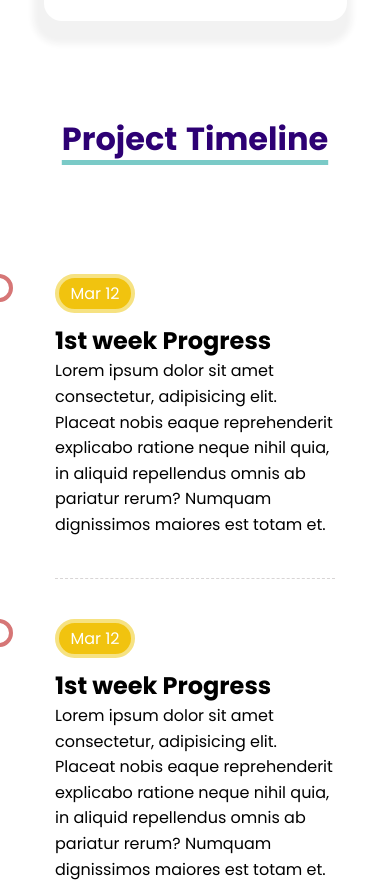
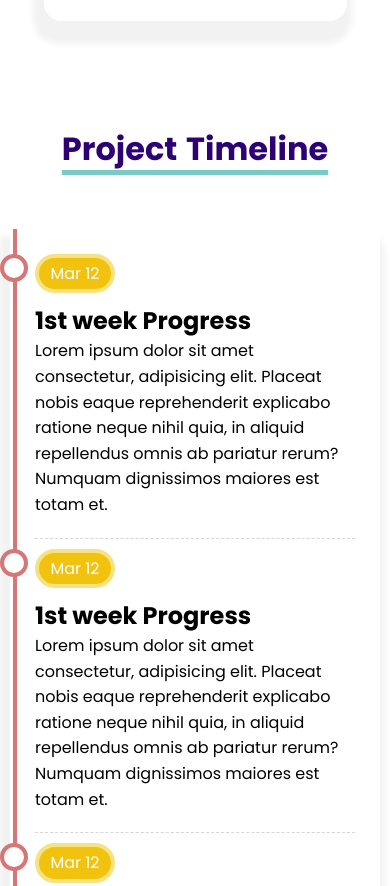
Before and after one commit to RohithChittibommala/hospital-website, a plain HTML site: page index.html in a window 390 px wide. Shown: the part 2311-3197 px from the top of the page. Drawn offline with Linux system fonts and the light colour scheme.

Commit message:
made timeline responsive

```diff
--- a/style.css
+++ b/style.css
@@ -347,3 +347,31 @@ button i {
   padding-bottom: 40px;
   border-bottom: 1px dashed hsl(0, 4%, 84%);
 }
+
+/* media queries for mobile view */
+
+@media only screen and (max-width: 768px) {
+  .timeline-content {
+    margin: 10px;
+    padding-bottom: 20px;
+    border-bottom: 1px dashed hsl(0, 4%, 84%);
+  }
+
+  .timeline-wrapper {
+    padding: 10px;
+  }
+
+  .timeline-body::after {
+    content: "";
+    width: 4px;
+    height: 100%;
+    background: hsl(0, 54%, 65%);
+    position: absolute;
+    left: 3px;
+    top: 0;
+  }
+  .timeline-item::after {
+    left: -25px;
+    top: 0px;
+  }
+}
```
